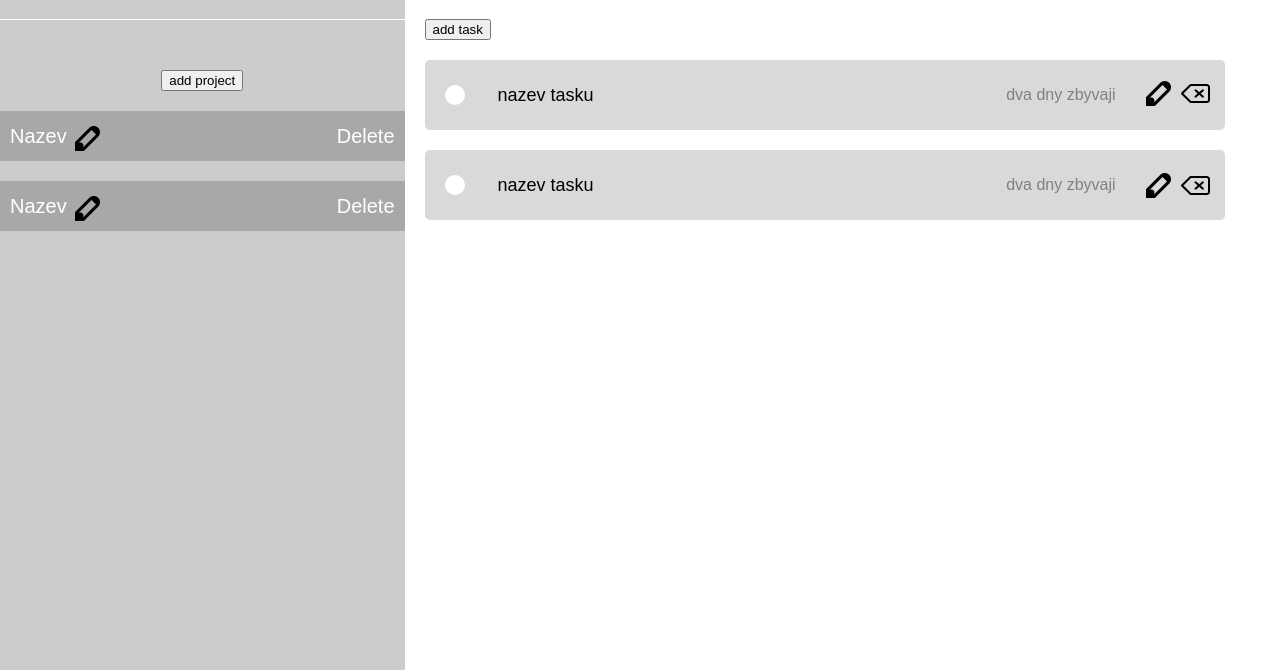
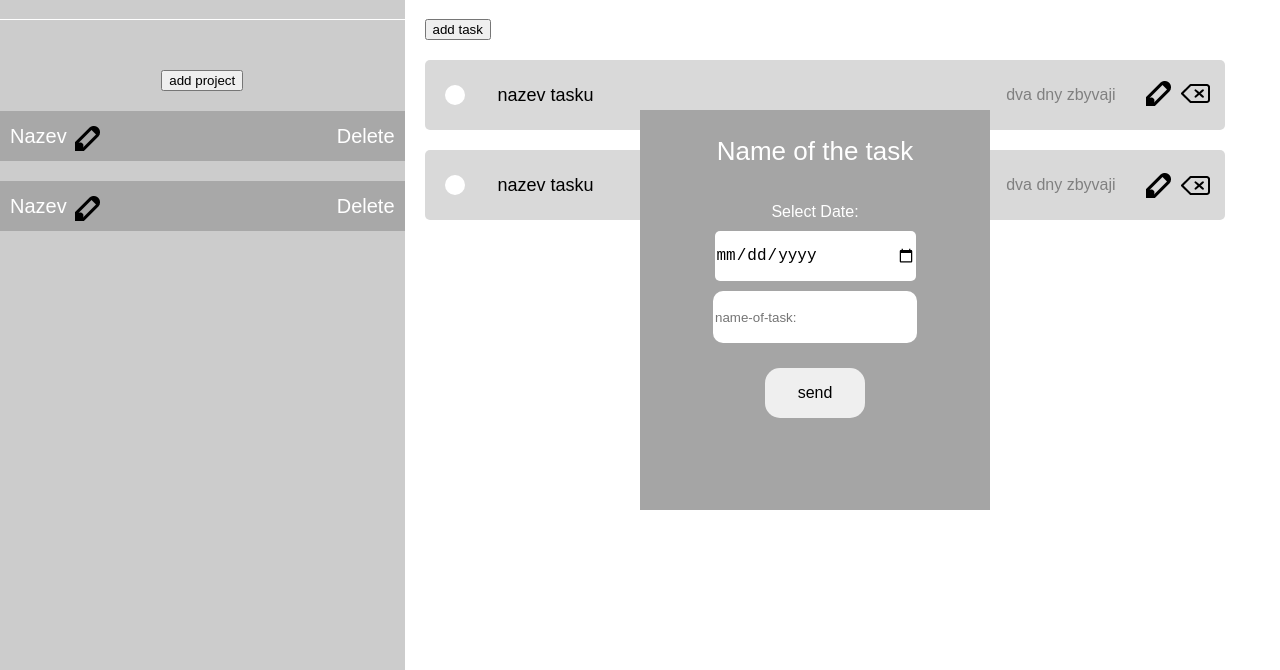
Before and after one commit to Numsik/Todo-list, a website built with webpack: page src/template.html in a window 1280 px wide. Shown: the part 130-800 px from the top of the page. Built offline with nearby package versions, Linux system fonts and the light colour scheme.

Commit message:
pridani tasku

```diff
--- a/src/index.js
+++ b/src/index.js
@@ -3,6 +3,7 @@ import './rightsection.css'
 import { deletetask } from './leftsection.js'
 import { editt } from './leftsection.js'
 import './popup.css'
+import './popupright.css'
 import { handleButtonClick } from './leftsection.js'
 import { addproject } from './leftsection.js'
 import { closeedit } from './leftsection.js'
--- /dev/null
+++ b/src/popupright.css
@@ -0,0 +1,42 @@
+.popwindowinterdimiate{
+    width: 350px;
+    height: 400px;
+    position: fixed;
+    background-color: #a5a5a5;
+    left: 50%;
+    top: 30%;
+    display: flex;
+    flex-direction: column;
+    gap: 10px;
+    align-items: center;
+    color: white;
+}
+.popwindowinterdimiate p{
+    font-size: 26px;
+    text-align: center;
+}
+.popwindowinterdimiate button{
+    border: none;
+    height: 50px;
+    width: 100px;
+    font-size: 16px;
+    border-radius: 15px;
+    cursor: pointer;
+}
+.popwindowinterdimiate button:hover{
+    background-color: #c9c9c9;
+}
+#datum{
+    width: 200px;
+    border: none;
+    height: 50px;
+    font-size: large;
+    border-radius: 5px;
+}
+.name-of-task{
+    height: 50px;
+    width: 200px;
+    border: none;
+    border-radius: 10px;
+    margin-bottom: 15px;
+}
--- a/src/template.html
+++ b/src/template.html
@@ -12,6 +12,14 @@
       <p class="tascicek">Name of the task</p>
       <input placeholder="Name" class="inputforchange">
       <button class="inputbtnsend">send</button>
+    </div>
+
+    <div class="popwindowinterdimiate">
+      <p>Name of the task</p>
+      <label for="datum">Select Date:</label>
+      <input type="date" id="datum" name="datum">
+      <input placeholder="name-of-task: " class="name-of-task">
+      <button>send</button>
     </div>
 
 
```
